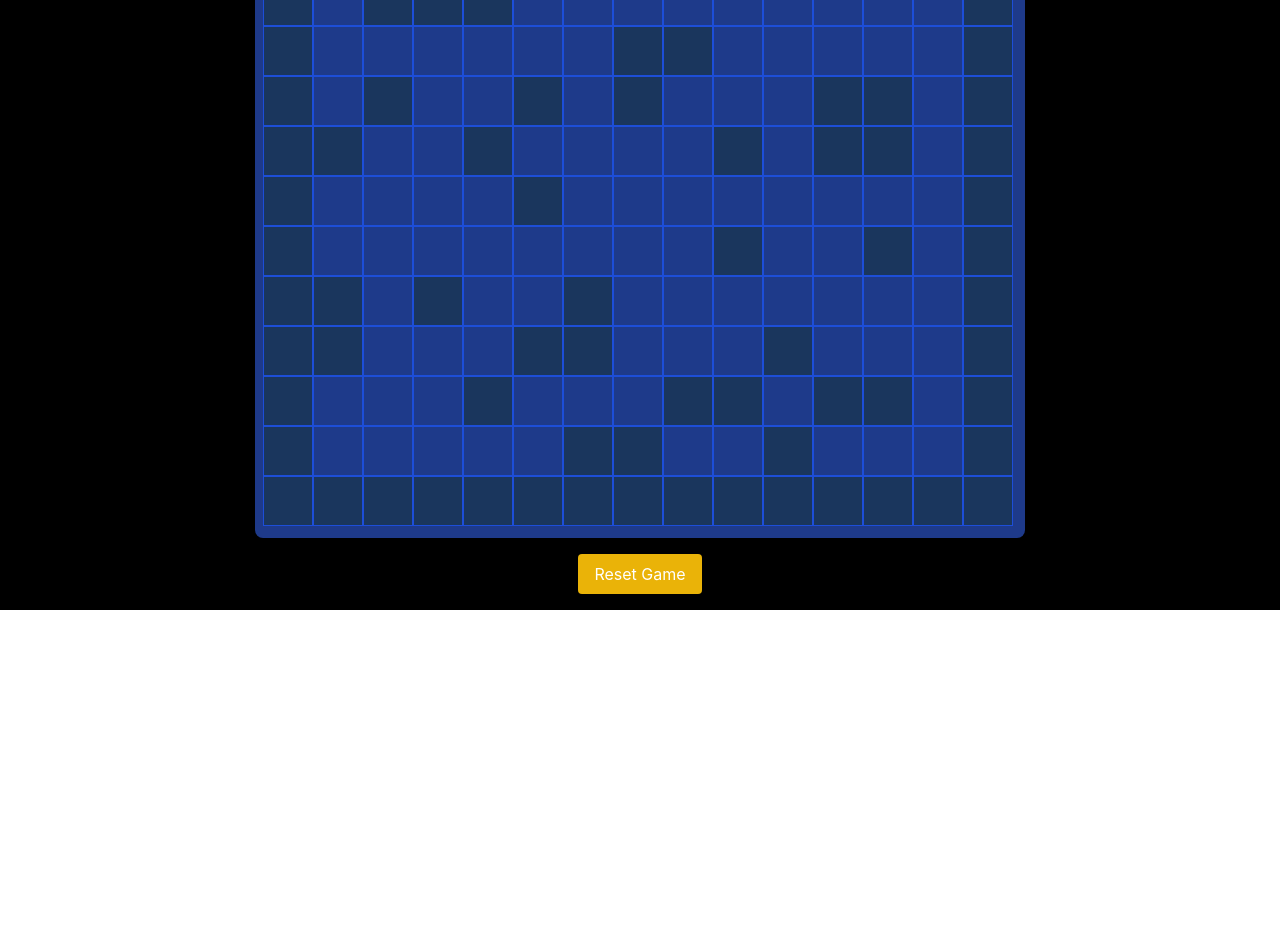
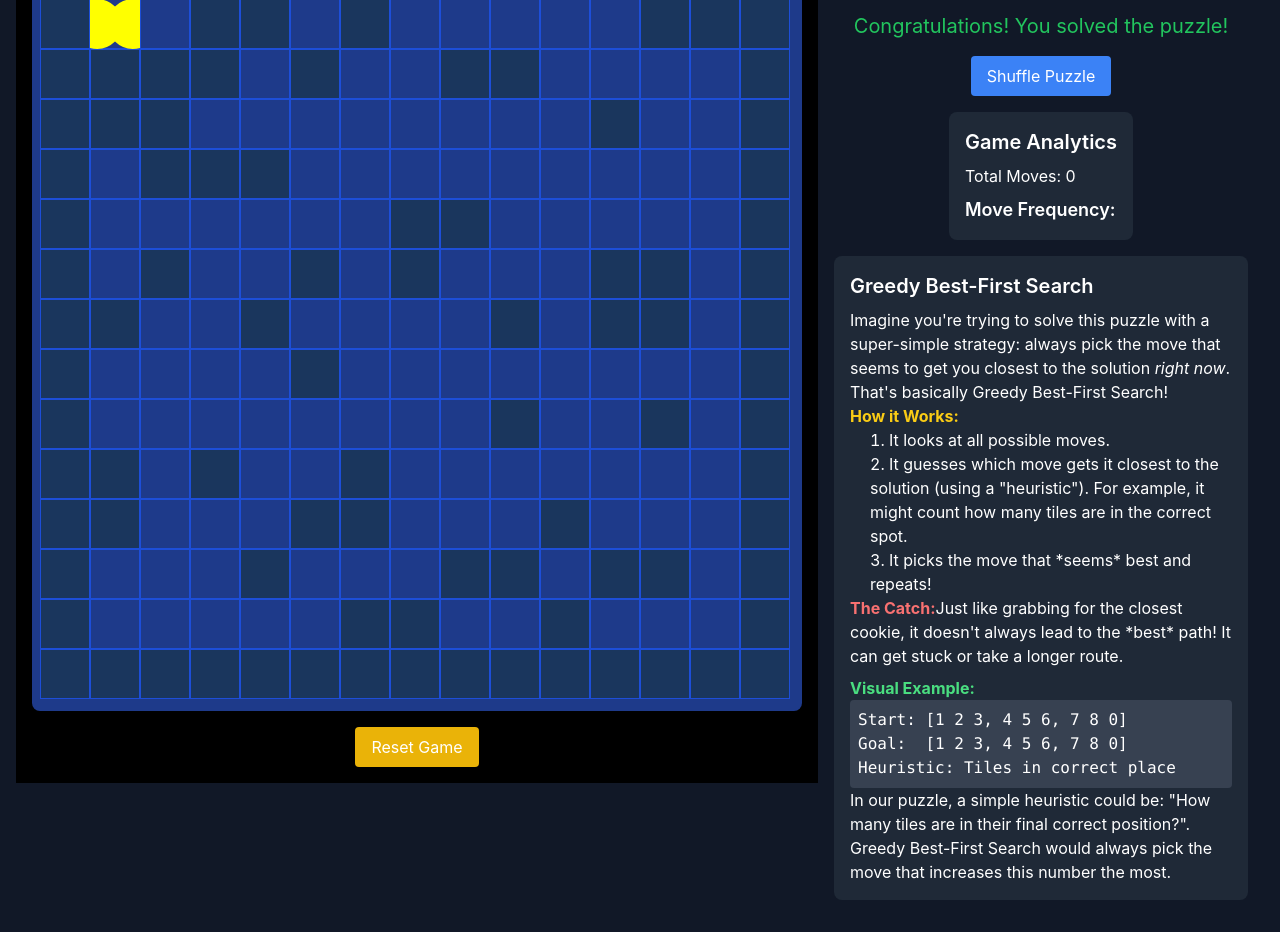
Before and after one commit to krishh-kumarr/Pac-Path, a React (Create React App) app: page / in a window 1280 px wide. Shown: the part 340-1272 px from the top of the page. Before the commit the page ends 950 px from the top, so only its background shows below. Built offline with nearby package versions, Linux system fonts and the light colour scheme.

Commit message:
Update PacmanGame.js

```diff
--- a/src/components/PacmanGame.js
+++ b/src/components/PacmanGame.js
@@ -1,6 +1,7 @@
 import React, { useState, useEffect, useRef } from 'react';
 import { motion } from 'framer-motion';
 
+// Pacman Game Component (Provided in the search result)
 const GRID_SIZE = 15;
 const CELL_SIZE = 50;
 
@@ -115,11 +116,8 @@ const PacmanGame = () => {
                 path.unshift(start);
                 return path;
             }
-
             openSet.splice(openSet.indexOf(current), 1);
-            closedSet.add(`${current.x},${current.y}`);
-
-            for (const neighbor of getNeighbors(current)) {
+            closedSet.add(`${current.x},${current.y}`); for (const neighbor of getNeighbors(current)) {
                 if (closedSet.has(`${neighbor.x},${neighbor.y}`)) continue;
 
                 const tentativeG = gScore.get(`${current.x},${current.y}`) + 1;
@@ -236,18 +234,14 @@ const PacmanGame = () => {
                 <div className="mb-4 text-yellow-400 text-xl">
                     Click on the grid to place food for Pacman!
                 </div>
-            )}
-
-            {!gameStarted && !placingFood && (
+            )}... {!gameStarted && !placingFood && (
                 <button
                     onClick={() => setGameStarted(true)}
                     className="mb-4 px-4 py-2 bg-yellow-400 text-black rounded hover:bg-yellow-500"
                 >
                     Start Game
                 </button>
-            )}
-
-            <div
+            )}... <div
                 className="relative bg-blue-900 rounded-lg p-2"
                 style={{
                     width: GRID_SIZE * CELL_SIZE + 20,
@@ -362,4 +356,213 @@ const PacmanGame = () => {
     );
 };
 
-export default PacmanGame;
+// 8 Puzzle Game Component
+const EightPuzzleGame = () => {
+    const [puzzle, setPuzzle] = useState([1, 2, 3, 4, 5, 6, 7, 8, 0]); // 0 represents the blank tile
+    const [userMoves, setUserMoves] = useState([]);
+    const [gameWon, setGameWon] = useState(false);
+    const [solution, setSolution] = useState(null);
+    const [showAnalytics, setShowAnalytics] = useState(false); // State to control analytics visibility
+
+    useEffect(() => {
+        // Check if the puzzle is solved on every move
+        if (isSolved(puzzle)) {
+            setGameWon(true);
+            setShowAnalytics(true); // Show analytics when the game is won
+        }
+    }, [puzzle]);
+
+    const shufflePuzzle = () => {
+        let shuffledPuzzle;
+        do {
+            shuffledPuzzle = generateEasyPuzzle();
+        } while (!isSolvable(shuffledPuzzle));
+
+        setPuzzle(shuffledPuzzle);
+        setUserMoves([]);
+        setGameWon(false);
+        setSolution(null);
+        setShowAnalytics(false); // Hide analytics when the game is shuffled
+    };
+
+    const generateEasyPuzzle = () => {
+        // Start with a solved puzzle
+        let puzzle = [1, 2, 3, 4, 5, 6, 7, 8, 0];
+        let blankIndex = 8; // Index of the blank tile
+
+        // Make 5-6 random moves
+        for (let i = 0; i < 5; i++) {
+            const possibleMoves = [];
+            const row = Math.floor(blankIndex / 3);
+            const col = blankIndex % 3;
+
+            // Check possible moves (up, down, left, right)
+            if (row > 0) possibleMoves.push(blankIndex - 3);   // Up
+            if (row < 2) possibleMoves.push(blankIndex + 3);   // Down
+            if (col > 0) possibleMoves.push(blankIndex - 1);   // Left
+            if (col < 2) possibleMoves.push(blankIndex + 1);   // Right
+
+            // Randomly select a move
+            const moveIndex = possibleMoves[Math.floor(Math.random() * possibleMoves.length)];
+
+            // Swap the blank tile
+            [puzzle[blankIndex], puzzle[moveIndex]] = [puzzle[moveIndex], puzzle[blankIndex]];
+            blankIndex = moveIndex;
+        }
+
+        return puzzle;
+    };
+
+    const isSolvable = (grid) => {
+        let inversions = 0;
+        for (let i = 0; i < grid.length; i++) {
+            for (let j = i + 1; j < grid.length; j++) {
+                if (grid[i] && grid[j] && grid[i] > grid[j]) {
+                    inversions++;
+                }
+            }
+        }
+        return inversions % 2 === 0;
+    };
+
+    const isSolved = (grid) => {
+        const solvedState = [1, 2, 3, 4, 5, 6, 7, 8, 0];
+        return grid.every((value, index) => value === solvedState[index]);
+    };
+
+    const getBlankPosition = (grid) => {
+        return grid.indexOf(0);
+    };
+
+    const moveTile = (index) => {
+        if (gameWon) return;
+
+        const blankIndex = getBlankPosition(puzzle);
+        const row = Math.floor(index / 3);
+        const col = index % 3;
+        const blankRow = Math.floor(blankIndex / 3);
+        const blankCol = blankIndex % 3;
+
+        if ((Math.abs(row - blankRow) === 1 && col === blankCol) || (Math.abs(col - blankCol) === 1 && row === blankRow)) {
+            const newPuzzle = [...puzzle];
+            [newPuzzle[blankIndex], newPuzzle[index]] = [newPuzzle[index], newPuzzle[blankIndex]];
+            setPuzzle(newPuzzle);
+            setUserMoves([...userMoves, index]);
+        }
+    };
+
+    // Analytics
+    const moveFrequency = () => {
+        const freq = {};
+        userMoves.forEach(move => {
+            freq[move] = (freq[move] || 0) + 1;
+        });
+        return freq;
+    };
+
+    const renderMoveFrequency = () => {
+        const freq = moveFrequency();
+        return (
+            <ul>
+                {Object.entries(freq).map(([move, count]) => (
+                    <li key={move}>Tile {move + 1}: {count} moves</li>
+                ))}
+            </ul>
+        );
+    };
+
+    const Analytics = () => {
+        return (
+            <div className="mt-4 p-4 bg-gray-800 rounded-lg text-white">
+                <h3 className="text-xl font-semibold mb-2">Game Analytics</h3>
+                <p>Total Moves: {userMoves.length}</p>
+                <h4 className="text-lg font-semibold mt-2">Move Frequency:</h4>
+                {renderMoveFrequency()}
+            </div>
+        );
+    };
+
+    const GreedyBestFirstExplanation = () => {
+        return (
+            <div className="mt-4 p-4 bg-gray-800 rounded-lg text-white">
+                <h3 className="text-xl font-semibold mb-2">Greedy Best-First Search</h3>
+                <p>
+                    Imagine you're trying to solve this puzzle with a super-simple strategy: always pick the move that seems to get you closest to the solution <i>right now</i>. That's basically Greedy Best-First Search!
+                </p>
+                <p>
+                    <strong className="text-yellow-400">How it Works:</strong>
+                </p>
+                <ol className="list-decimal list-inside pl-5">
+                    <li>It looks at all possible moves.</li>
+                    <li>It guesses which move gets it closest to the solution (using a "heuristic"). For example, it might count how many tiles are in the correct spot.</li>
+                    <li>It picks the move that *seems* best and repeats!</li>
+                </ol>
+                <p>
+                    <strong className="text-red-400">The Catch:</strong>
+                    Just like grabbing for the closest cookie, it doesn't always lead to the *best* path! It can get stuck or take a longer route.
+                </p>
+
+                {/* Simple Diagram (text-based, can be enhanced with actual image/SVG) */}
+                <div className="mt-2">
+                    <p>
+                        <strong className="text-green-400">Visual Example:</strong>
+                    </p>
+                    <pre className="bg-gray-700 p-2 rounded">
+                        <code>
+                            Start: [1 2 3, 4 5 6, 7 8 0] {'\n'}
+                            Goal:  [1 2 3, 4 5 6, 7 8 0] {'\n'}
+                            Heuristic: Tiles in correct place
+                        </code>
+                    </pre>
+                </div>
+
+                <p>
+                    In our puzzle, a simple heuristic could be: "How many tiles are in their final correct position?".  Greedy Best-First Search would always pick the move that increases this number the most.
+                </p>
+            </div>
+        );
+    };
+
+
+    return (
+        <div className="flex flex-col items-center p-4">
+            <div className="text-white text-2xl mb-4">8 Puzzle Game</div>
+            <div className="grid grid-cols-3 gap-2">
+                {puzzle.map((tile, index) => (
+                    <button
+                        key={index}
+                        className={`w-20 h-20 border border-gray-700 text-white text-4xl font-bold flex items-center justify-center rounded ${tile === 0 ? 'bg-gray-900' : 'bg-gray-800 hover:bg-gray-700'}`}
+                        onClick={() => moveTile(index)}
+                        disabled={gameWon}
+                    >
+                        {tile !== 0 ? tile : ''}
+                    </button>
+                ))}
+            </div>
+            {gameWon && (
+                <div className="text-green-500 mt-4 text-xl">
+                    Congratulations! You solved the puzzle!
+                </div>
+            )}
+            <button
+                onClick={shufflePuzzle}
+                className="mt-4 px-4 py-2 bg-blue-500 text-white rounded hover:bg-blue-600"
+            >
+                Shuffle Puzzle
+            </button>
+            {showAnalytics && <Analytics />}
+            {showAnalytics && <GreedyBestFirstExplanation />}
+        </div>
+    );
+};
+
+const App = () => {
+    return (
+        <div className="flex flex-row items-center justify-center min-h-screen bg-gray-900 p-4">
+            <PacmanGame />
+            <EightPuzzleGame />
+        </div>
+    );
+};
+
+export default App;
```
